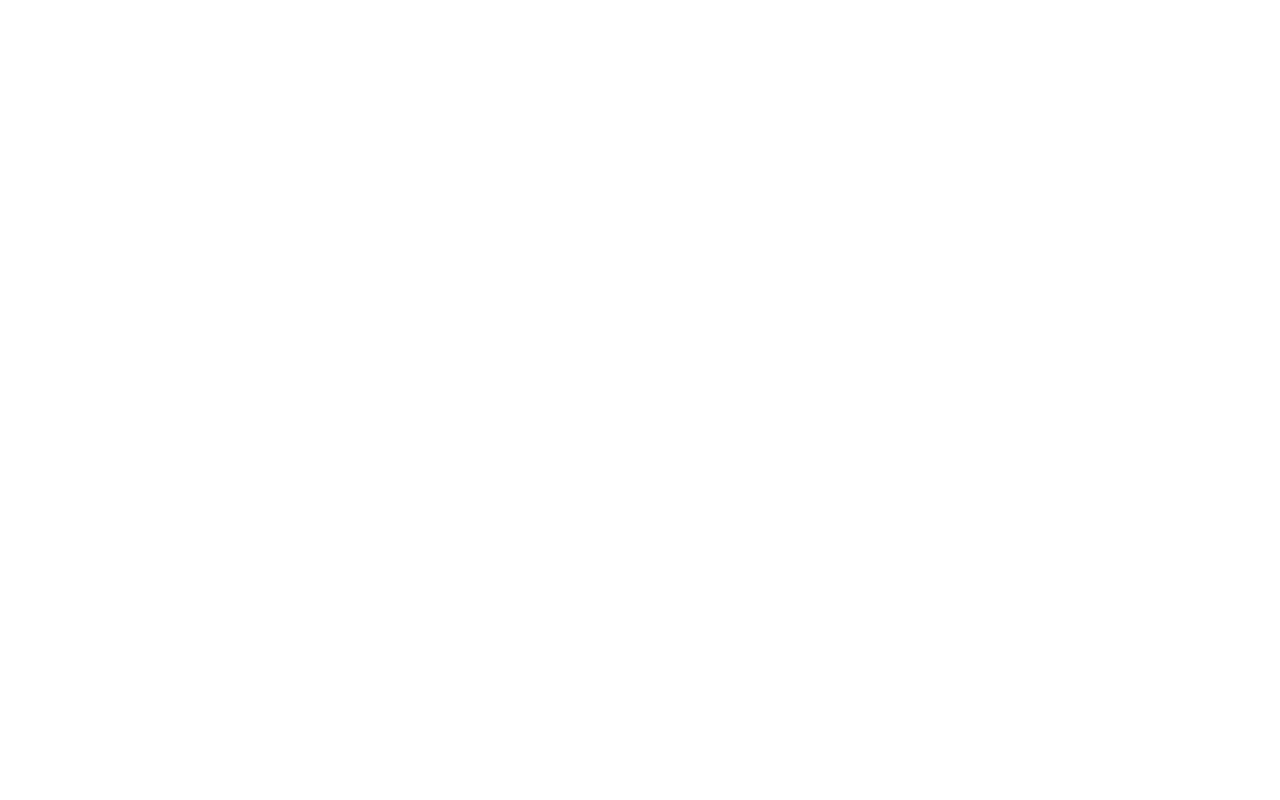
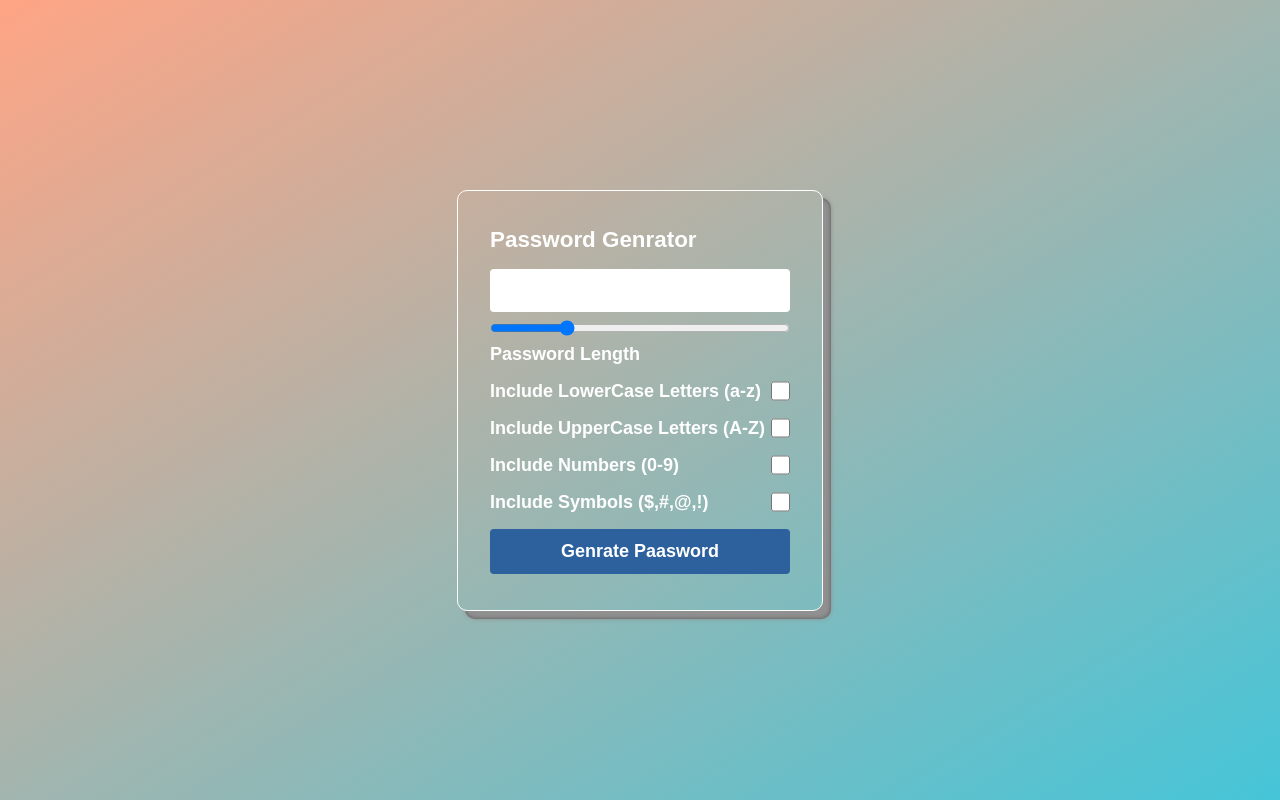
Before and after one commit to Raghuveer7773/Javascript_Projects, a plain HTML site: page Password_Genrator/index.html in a window 1280 px wide. Drawn offline with Linux system fonts and the light colour scheme.

Commit message:
Initial Commit

```diff
--- a/Password_Genrator/index.html
+++ b/Password_Genrator/index.html
@@ -1,11 +1,54 @@
 <!DOCTYPE html>
 <html lang="en">
+
 <head>
     <meta charset="UTF-8">
     <meta name="viewport" content="width=device-width, initial-scale=1.0">
-    <title>Document</title>
+    <title>Password_Genrator</title>
+    <link rel="stylesheet" href="style.css">
 </head>
+
 <body>
+    <div class="container">
+        <h1>Password Genrator</h1>
+        <div class="inputBox">
+            <input type="text" class="passBox" disabled>
+        </div>
 
+        <input type="range" min="1" max="30" value="8">
+
+        <div class="row">
+            <p>Password Length</p>
+            <span id="sliderValue"></span>
+        </div>
+
+        <div class="row">
+            <label for="lowercase">Include LowerCase Letters (a-z)</label>
+            <input type="checkbox" name="lowercase" id="lowercase">
+        </div>
+
+        <div class="row">
+            <label for="upercase">Include UpperCase Letters (A-Z)</label>
+            <input type="checkbox" name="upercase" id="upercase">
+        </div>
+
+        <div class="row">
+            <label for="numbers">Include Numbers (0-9)</label>
+            <input type="checkbox" name="numbers" id="numbers">
+        </div>
+
+        <div class="row">
+            <label for="symbols">Include Symbols ($,#,@,!)</label>
+            <input type="checkbox" name="symbols" id="symbols">
+        </div>
+
+        <button type="button" class="genBtn" id="genBtn">Genrate Paasword</button>
+
+    </div>
+
+
+
+    <script src="script.js"></script>
 </body>
+
 </html>
--- a/Password_Genrator/style.css
+++ b/Password_Genrator/style.css
@@ -0,0 +1,75 @@
+*{
+    margin: 0;
+    padding: 0;
+    box-sizing: border-box;
+    font-family: sans-serif;
+}
+
+body{
+    max-width: 100vw;
+    min-height: 100vh;
+    display: flex;
+    justify-content: center;
+    align-items: center;
+    background: linear-gradient(to right bottom, #ffa585, #45c5d8);
+    color: #ffffff;
+    font-weight: 600;
+}
+
+.container{
+    border: 0.5px solid #fff;
+    border-radius: 10px;
+    padding: 28px 32px;
+    display: flex;
+    flex-direction: column;
+    background: transparent;
+    box-shadow: 8px 8px 4px #909090, 8px 8px 0px #575757;
+}
+
+.container h1{
+    font-size: 1.4rem;
+    margin-block: 8px;
+}
+
+.passBox{
+    background-color: #fff;
+    border: none;
+    outline: none;
+    padding: 10px;
+    width: 300px;
+    border-radius: 4px;
+    font-size: 20px;
+    margin-block: 8px;
+}
+
+.row{
+    display: flex;
+    margin-block: 8px;
+}
+
+.row p, .row label{
+    flex-basis: 100%;
+    font-size: 18px;
+}
+
+.row input[type="checkbox"]{
+    width: 20px;
+    height: 20px;
+}
+
+.genBtn{
+    border: none;
+    outline: none;
+    background: #2c619e;
+    padding: 12px 24px;
+    color: #fff;
+    font-size: 18px;
+    margin-block: 8px;
+    font-weight: 700;
+    cursor: pointer;
+    border-radius: 4px;
+}
+
+.genBtn:hover{
+    background-color: #0066ff;
+}
```
